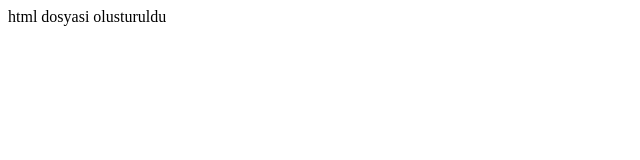
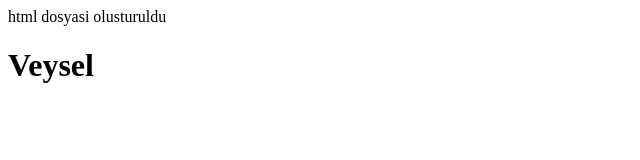
Before and after one commit to ardacetinkaya1/gitCloneDersleri, a plain HTML site: page index.html in a window 1280 px wide. Shown: the whole page, without its empty margins (0-640 px from the left). Drawn offline with Linux system fonts and the light colour scheme.

Commit message:
h1 eklendi

```diff
--- a/index.html
+++ b/index.html
@@ -7,5 +7,8 @@
   </head>
   <body>
     html dosyasi olusturuldu
+
+
+    <h1>Veysel</h1>
   </body>
 </html>
```
